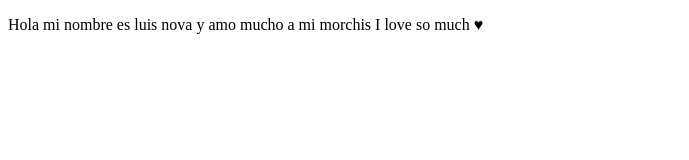
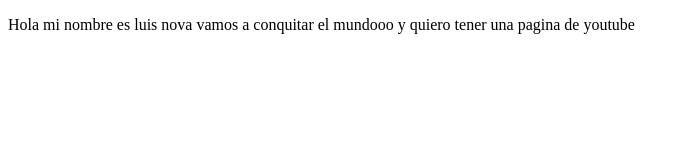
Before and after one commit to Lufernovamlz/proyectoluisprework, a plain HTML site: page index.html in a window 1280 px wide. Shown: the whole page, without its empty margins (0-689 px from the left). Drawn offline with Linux system fonts and the light colour scheme.

Commit message:
agregue mis intemnciones de dominacion mundial

```diff
--- a/index.html
+++ b/index.html
@@ -7,7 +7,7 @@
     <title>Hola Morchis</title>
 </head>
 <body>
-  <p> Hola mi nombre es luis nova y amo mucho a mi morchis I love so much ♥
+  <p> Hola mi nombre es luis nova vamos a conquitar el mundooo y quiero tener una pagina de youtube
 
   </p>
 </body>
```
